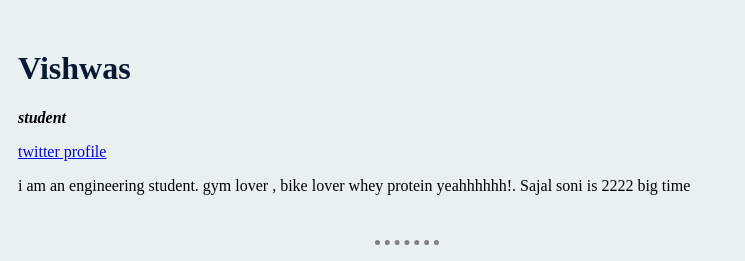
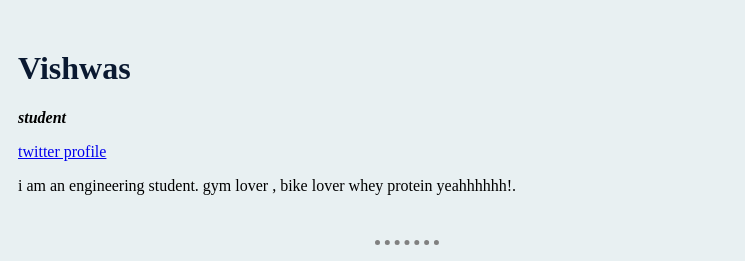
Before and after one commit to vyshwas/cv, a plain HTML site: page index.html in a window 1280 px wide. Shown: the top 261 px of the page, 233-978 px from the left. Drawn offline with Linux system fonts and the light colour scheme.

Commit message:
Update index.html

```diff
--- a/index.html
+++ b/index.html
@@ -11,7 +11,7 @@
     <td><h1> Vishwas </h1>
     <p>
       <em><strong> student </strong> </em></p> <a href="https://twitter.com/SpaceMatador"> twitter profile </a>
-      <p>i am an engineering student. gym lover , bike lover whey protein yeahhhhhh!. Sajal soni is 2222 big time </p>
+      <p>i am an engineering student. gym lover , bike lover whey protein yeahhhhhh!.  </p>
     </td>
   </table>
     <hr>
```
